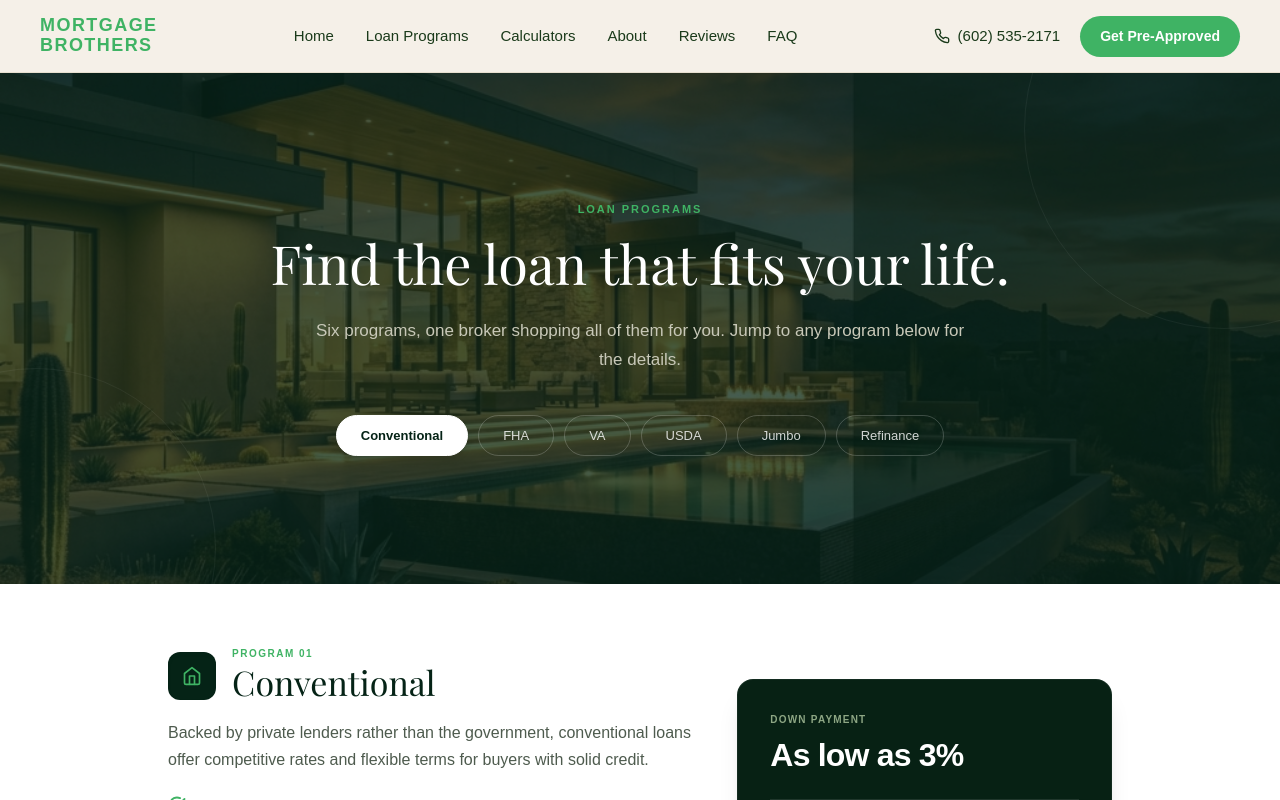
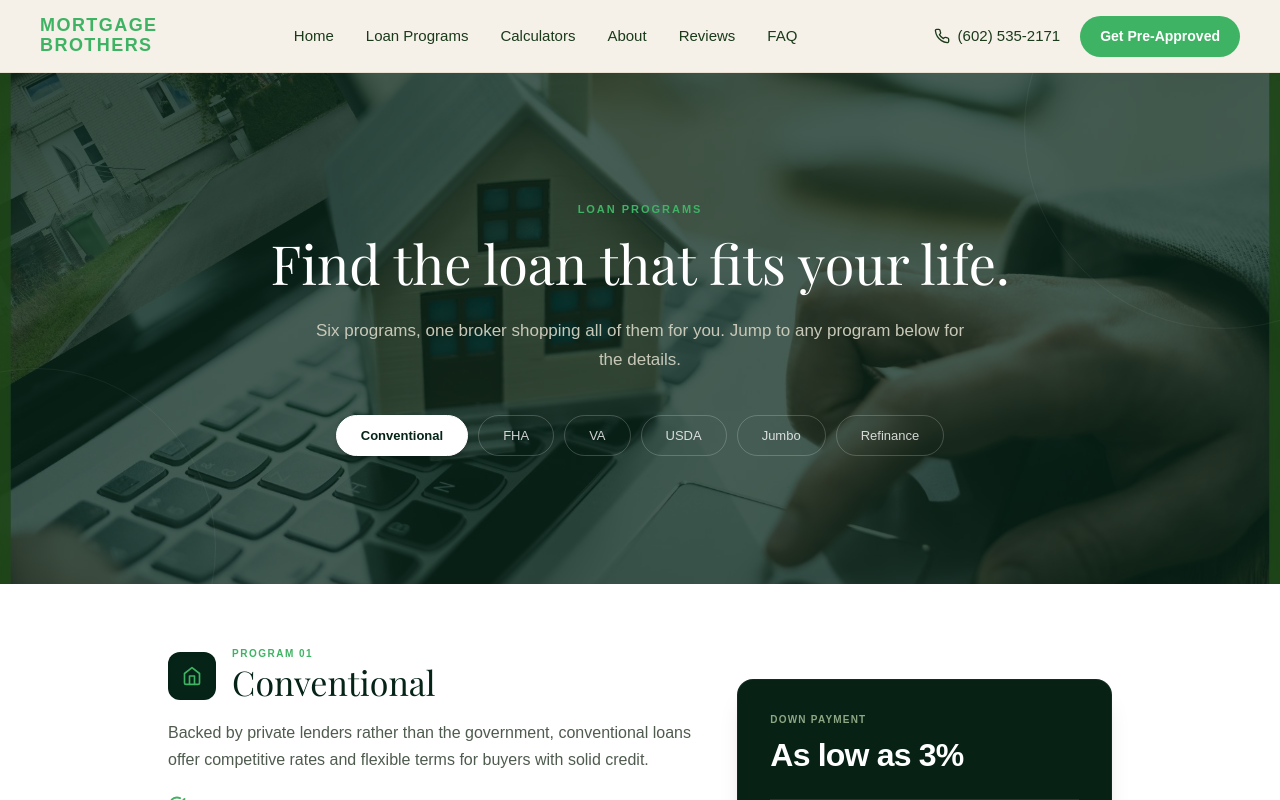
Before and after one commit to giprish/Mortgage-Brothers, a Next.js app: page /loan-programs in a window 1280 px wide. Shown: the top 800 px of the page. Built offline with nearby package versions, Linux system fonts and the light colour scheme.

Commit message:
add image

```diff
--- a/app/calculators/page.tsx
+++ b/app/calculators/page.tsx
@@ -65,7 +65,7 @@ export default function CalculatorsPage() {
         <section
           className="w-full bg-brand-green-deep text-white py-20 lg:py-28 text-center relative overflow-hidden bg-cover bg-no-repeat bg-center"
           style={{
-            backgroundImage: "url('/arizona_home_bg.png')",
+            backgroundImage: "url('/mortgage-calculators.jpg')",
           }}
         >
           {/* Dark Overlay for Text Legibility */}
--- a/app/loan-programs/page.tsx
+++ b/app/loan-programs/page.tsx
@@ -316,7 +316,7 @@ export default function LoanProgramsPage() {
         <section
           className="w-full bg-brand-green-deep text-white py-24 lg:py-32 text-center relative overflow-hidden bg-cover bg-no-repeat bg-center"
           style={{
-            backgroundImage: "url('/arizona_home_bg.png')",
+            backgroundImage: "url('/loan-programs.jpg')",
           }}
         >
           {/* Dark Overlay for High Legibility */}
```
